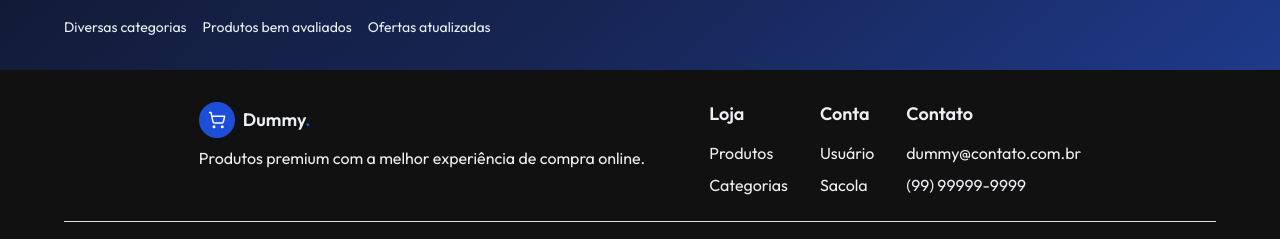
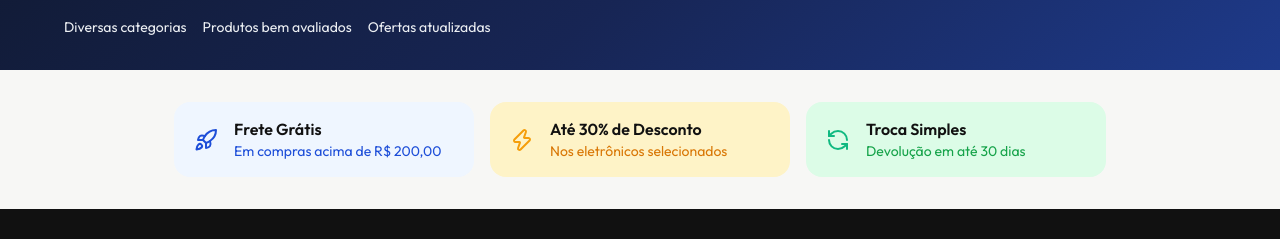
Before and after one commit to ruangmss/dummy, a React (Vite) app: page / in a window 1280 px wide. Shown: the part 325-564 px from the top of the page. Built offline with nearby package versions, Linux system fonts and the light colour scheme; no server answers.

Commit message:
feat: Inclui seção de atributos

```diff
--- a/src/App.jsx
+++ b/src/App.jsx
@@ -5,7 +5,7 @@ import Header from './components/Header/Header';
 import Footer from './components/Footer/Footer';
 import Home from './pages/Home/Home';
 import Products from './pages/Products/Products';
-import Product from './pages/Home/Product/Product';
+import Product from './pages/Product/Product';
 import Categories from './pages/Categories/Categories';
 import Search from './pages/Search/Search';
 import NotFound from './pages/NotFound/NotFound';
--- a/src/pages/Home/Home.jsx
+++ b/src/pages/Home/Home.jsx
@@ -1,10 +1,12 @@
 import React from 'react';
 import Hero from './components/Hero/Hero';
+import Attributes from './components/Attributes/Attributes';
 
 const Home = () => {
   return (
     <>
       <Hero />
+      <Attributes />
     </>
   );
 };
--- /dev/null
+++ b/src/pages/Home/components/Attributes/Attributes.css
@@ -0,0 +1,56 @@
+.attributes {
+  display: flex;
+  gap: var(--spacing-lg);
+  flex-wrap: wrap;
+  place-content: center;
+}
+
+.attribute {
+  padding: 15px 20px;
+  border-radius: var(--radius-lg);
+  display: flex;
+  gap: var(--spacing-lg);
+  align-items: center;
+  min-width: 300px;
+}
+
+.attribute strong {
+  color: var(--foreground);
+  font: var(--body-md);
+  font-weight: 600;
+}
+
+.attribute p {
+  font: var(--body-sm);
+}
+
+#shipping {
+  background-color: var(--primary-light);
+}
+
+#shipping p {
+  color: var(--primary);
+}
+
+#discount {
+  background-color: var(--yellow-bg);
+}
+
+#discount p {
+  color: var(--yellow);
+}
+
+#exchange {
+  background-color: var(--green-bg);
+}
+
+#exchange p {
+  color: var(--green);
+}
+
+@media (max-width: 480px) {
+  .attribute {
+    min-width: 0;
+    width: 100%;
+  }
+}
--- /dev/null
+++ b/src/pages/Home/components/Attributes/Attributes.jsx
@@ -0,0 +1,40 @@
+import React from 'react';
+import './Attributes.css';
+import rocket from '../../../../assets/icons/rocket.svg';
+import lightning from '../../../../assets/icons/lightning.svg';
+import change from '../../../../assets/icons/change.svg';
+
+const Attributes = () => {
+  return (
+    <ul className="attributes container">
+      <li className="attribute" id="shipping">
+        <img src={rocket} />
+
+        <div className="attribute-content">
+          <strong>Frete Grátis</strong>
+          <p>Em compras acima de R$ 200,00</p>
+        </div>
+      </li>
+
+      <li className="attribute" id="discount">
+        <img src={lightning} />
+
+        <div className="attribute-content">
+          <strong>Até 30% de Desconto</strong>
+          <p>Nos eletrônicos selecionados</p>
+        </div>
+      </li>
+
+      <li className="attribute" id="exchange">
+        <img src={change} />
+
+        <div className="attribute-content">
+          <strong>Troca Simples</strong>
+          <p>Devolução em até 30 dias</p>
+        </div>
+      </li>
+    </ul>
+  );
+};
+
+export default Attributes;
```
Also changed, not shown: src/pages/Product/Product.jsx (renamed from src/pages/Home/Product/Product.jsx).
